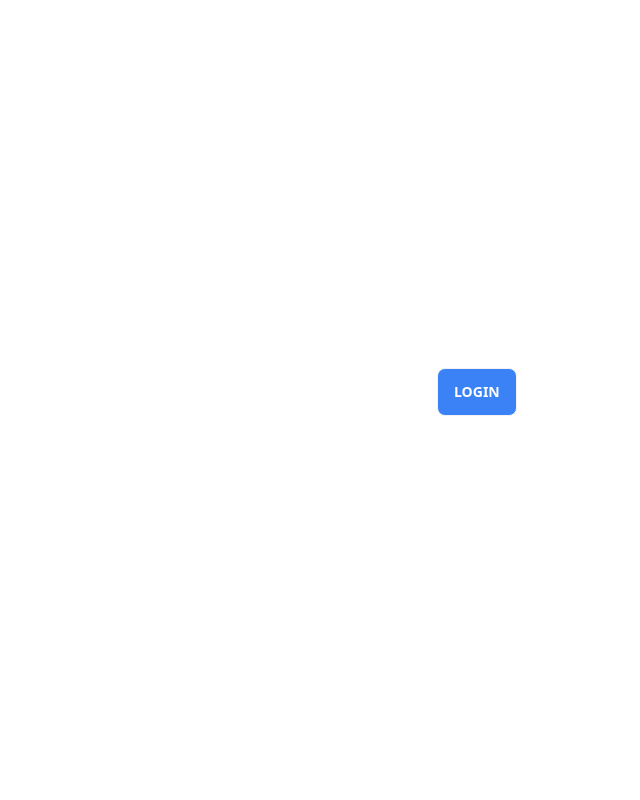
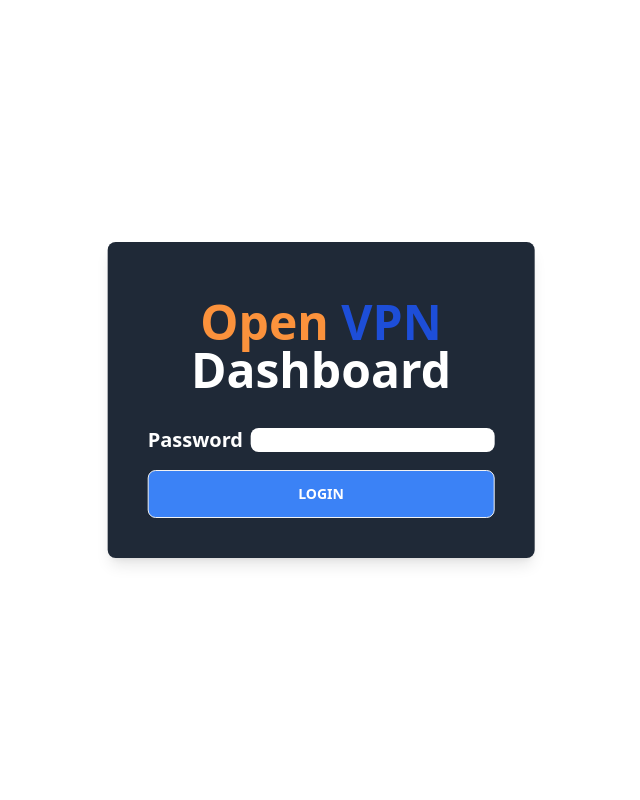
Before and after one commit to CatalinIuga/OpenVPN-Dashboard, a Flask app: page /login in a window 1280 px wide. Shown: the whole page, without its empty margins (319-959 px from the left). Run offline with Flask 3, Linux system fonts and the light colour scheme; parts of the project's set-up code (start-up, migrations or seed data) failed here and were passed over; some libraries are stand-ins or nearby versions.

Commit message:
style changes

```diff
--- a/templates/index.html
+++ b/templates/index.html
@@ -68,7 +68,7 @@
 
 <body class="w-screen text-white">
     <div id="app">
-        <main v-cloak class="container mx-auto py-10 px-10 relative">
+        <main v-cloak class="container mx-auto bg-gray-800 rounded-lg shadow-lg p-10 mt-10 relative">
 
             <h1 class="text-5xl text-center font-bold p-4 mb-10">
                 <span class="text-orange-400">Open</span>
--- a/templates/login.html
+++ b/templates/login.html
@@ -8,12 +8,27 @@
     <script src="https://cdn.tailwindcss.com"></script>
 </head>
 
-<body class="w-screen flex items-center justify-center  text-white">
-    <form action="/login" method="post">
-        <label for="password">Password</label>
-        <input name="password" class="text-black" type="password">
-        <button class="btn bg-blue-500 hover:bg-blue-600 text-white" type="submit">Login</button>
-    </form>
+<body class="w-screen text-white">
+    <main v-cloak class="container mx-auto py-10 px-10">
+
+
+
+
+        <form action="/login" method="post"
+            class="flex flex-col gap-4 w-1/3 absolute top-1/2 left-1/2 transform -translate-x-1/2 -translate-y-1/2 bg-gray-800 p-10 rounded-lg shadow-lg">
+
+            <h1 class="text-5xl text-center font-bold p-4">
+                <span class="text-orange-400">Open</span>
+                <span class="text-blue-700">VPN</span>
+                Dashboard
+            </h1>
+            <div class="flex gap-2 items-center">
+                <label for="password" class=" text-xl font-bold">Password</label>
+                <input name="password" class="rounded-lg w-full" type="password">
+            </div>
+            <button class="btn bg-blue-500 hover:bg-blue-600 text-white" type="submit">Login</button>
+        </form>
+    </main>
 </body>
 
 </html>
```
